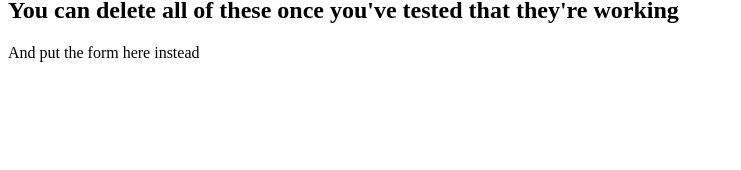
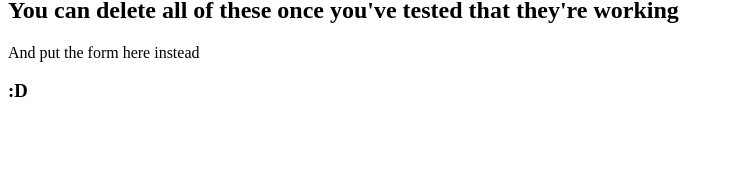
Before and after one commit to mattjb-tech/city-picker, a React (Create React App) app in the folder city-picker/: page / in a window 1280 px wide. Shown: the part 121-291 px from the top of the page, without its empty margins (0-741 px from the left). Built offline with nearby package versions, Linux system fonts and the light colour scheme.

Commit message:
Explanations

```diff
--- a/city-picker/src/App.js
+++ b/city-picker/src/App.js
@@ -14,5 +14,5 @@ export default App;
 
 // This is like the master function. We put components inside the return if we want them to appear
 // on the website or the app.
-// For now, we're working on the form, so I've just set it to return the form
+// For now, we're working on the form, so I've just set it to render the form
 // Later on, we will put more complicated code in here, to decide when we want the form to be visible.
--- a/city-picker/src/Form.js
+++ b/city-picker/src/Form.js
@@ -9,6 +9,7 @@ function Form() {
         <p> So should this paragraph.</p>
         <h2> You can delete all of these once you've tested that they're working</h2>
         <p> And put the form here instead</p>
+        <h3> :D </h3>
 
     </div>
   )
```
